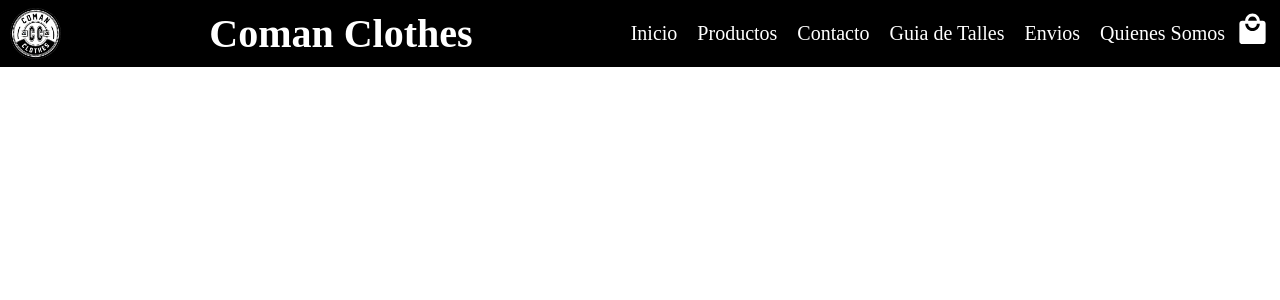
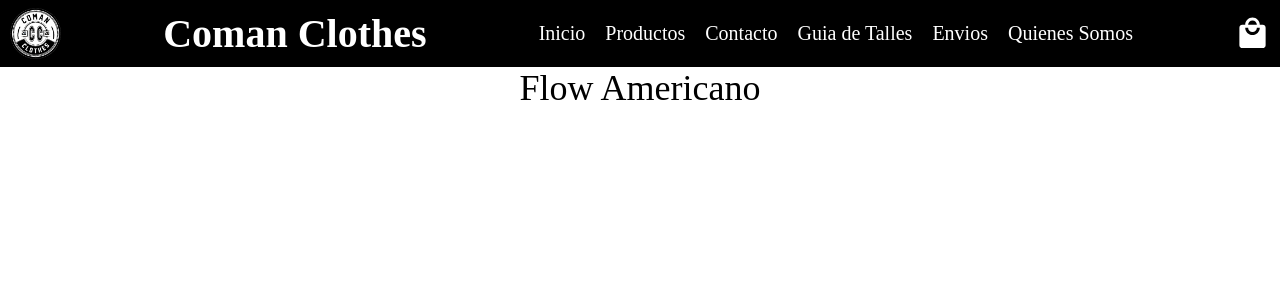
Before and after one commit to MatiasCalvo98/react-coman-clothes-calvo, a React (Create React App) app: page / in a window 1280 px wide. Shown: the top 300 px of the page. Built offline with nearby package versions, Linux system fonts and the light colour scheme.

Commit message:
Desafio: Crea tu landing entrega

```diff
--- a/src/App.js
+++ b/src/App.js
@@ -1,9 +1,20 @@
 import React from "react";
 import "./App.css";
 import Navbar from "./Components/Navbar/Navbar";
+import CartWidget from "./Components/CartWidget";
+import ItemListContainer from "./Components/ItemListCointainer";
 
 function App() {
-  return <Navbar />;
+  const miFlow = "Flow Americano";
+
+  return (
+    <div>
+      <Navbar>
+        <CartWidget />
+      </Navbar>
+      <ItemListContainer greeting={miFlow} />
+    </div>
+  );
 }
 
 export default App;
--- /dev/null
+++ b/src/Components/CartWidget.js
@@ -0,0 +1,15 @@
+import React from "react";
+import LocalMallIcon from "@mui/icons-material/LocalMall";
+
+const CartWidget = () => {
+  return <LocalMallIcon style={styles.cartBag} fontSize="large" />;
+};
+
+const styles = {
+  cartBag: {
+    color: "white",
+    marginRight: "10",
+  },
+};
+
+export default CartWidget;
--- /dev/null
+++ b/src/Components/ItemListCointainer.js
@@ -0,0 +1,18 @@
+import React from "react";
+
+const ItemListContainer = (miFlow) => {
+  return (
+    <>
+      <div style={styles.container}>{miFlow.greeting}</div>
+    </>
+  );
+};
+
+export default ItemListContainer;
+
+const styles = {
+  container: {
+    fontSize: 36,
+    textAlign: "center",
+  },
+};
--- a/src/Components/Navbar/Navbar.js
+++ b/src/Components/Navbar/Navbar.js
@@ -1,6 +1,6 @@
-import React from "react";
+import React, { Children } from "react";
 import logo from "../../assets/logo1.png";
-import LocalMallIcon from "@mui/icons-material/LocalMall";
+import CartWidget from "../CartWidget";
 //import "./Navbar.css";
 
 const Navbar = () => {
@@ -27,8 +27,8 @@ const Navbar = () => {
         <a style={styles.anchors} href="#">
           Quienes Somos
         </a>
-        <LocalMallIcon style={styles.cartBag} fontSize="large" />
       </nav>
+      <CartWidget />
     </header>
   );
 };
@@ -54,10 +54,6 @@ const styles = {
     width: "4%",
     marginLeft: "0.625rem",
   },
-  cartBag: {
-    color: "white",
-    marginRight: "10",
-  },
   anchors: {
     margin: 10,
     textDecoration: "none",
```
